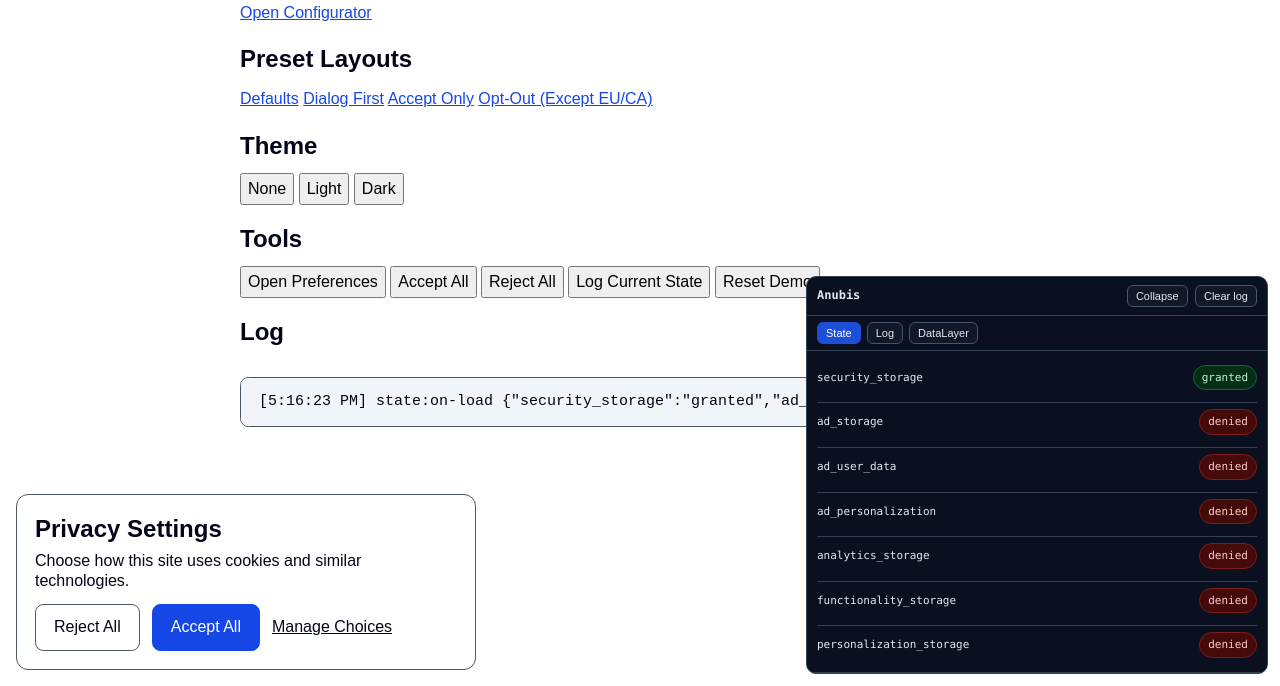
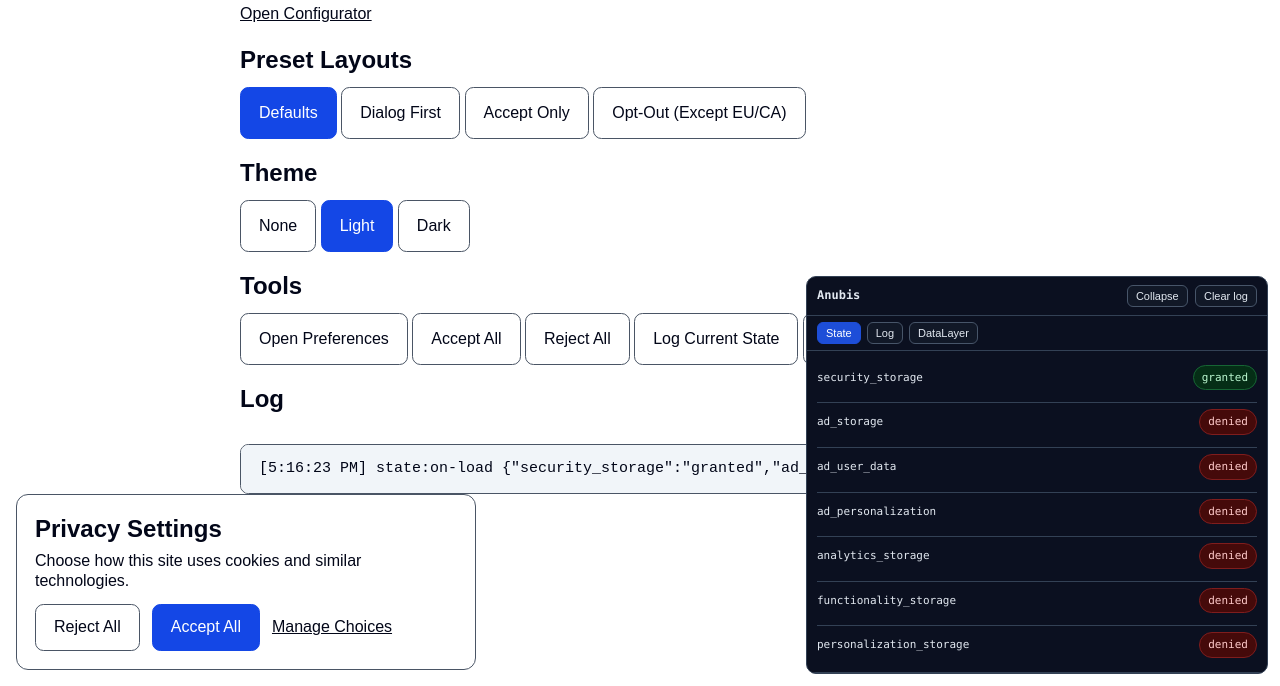
Before and after one commit to benplum/anubis, a website: page demo/index.html in a window 1280 px wide. Shown: the part 114-800 px from the top of the page. Drawn offline with Linux system fonts and the light colour scheme.

Commit message:
Updating demo

```diff
--- a/demo/css/main.css
+++ b/demo/css/main.css
@@ -40,6 +40,7 @@ button,
 input,
 select,
 textarea {
+  appearance: none;
   font-size: inherit;
   letter-spacing: inherit;
   line-height: inherit;
@@ -53,10 +54,6 @@ main {
 
 a {
   color: var(--primary);
-}
-
-button {
-  // margin-bottom: var(--space-sm);
 }
 
 p {
@@ -78,13 +75,17 @@ h6 {
   border: 1px solid var(--border);
   border-radius: var(--radius-sm);
   color: inherit;
+  display: inline-block;
   padding: var(--space) var(--space-lg);
   cursor: pointer;
   font-size: inherit;
+  text-decoration: none;
+  vertical-align: middle;
 }
 
 .btn-primary {
   background: var(--primary);
+  border-color: var(--primary);
   color: var(--bg);
 }
 
--- a/demo/index.html
+++ b/demo/index.html
@@ -146,56 +146,40 @@
     <script src="../dist/js/debugger.js"></script>
   </head>
   <body>
-    <main class="container is-max-desktop mt-5 mb-6 px-3">
-      <div class="navbar mb-5">
-        <div class="navbar-start">
-          <div class="navbar-item">
-            <h1 class="title is-3">Demo</h1>
-          </div>
-        </div>
-        <div class="navbar-end">
-          <div class="navbar-item">
-            <a href="./configurator.html" class="button is-link">Open Configurator</a>
-          </div>
-        </div>
+
+    <main>
+
+      <h1>Consent Demo</h1>
+
+      <a class="btn btn-link" href="./configurator.html">Open Configurator</a>
+
+      <h2>Preset Layouts</h2>
+      <div>
+        <a class="btn btn-primary" href="?preset=default">Defaults</a>
+        <a class="btn btn-primary" href="?preset=dialog-first">Dialog First</a>
+        <a class="btn btn-primary" href="?preset=accept-only">Accept Only</a>
+        <a class="btn btn-primary" href="?preset=opt-out-except-eu-ca">Opt-Out (Except EU/CA)</a>
       </div>
 
-      <section class="mb-5 panel">
-        <h2 class="panel-heading title is-5 mb-0">Preset Layouts</h2>
-        <div class="panel-block buttons p-5">
-          <a href="?preset=default" class="button is-light">Defaults</a>
-          <a href="?preset=dialog-first" class="button is-light">Dialog First</a>
-          <a href="?preset=accept-only" class="button is-light">Accept Only</a>
-          <a href="?preset=opt-out-except-eu-ca" class="button is-light">Opt-Out (Except EU/CA)</a>
-        </div>
-      </section>
+      <h2>Theme</h2>
+      <div>
+        <button class="btn" type="button" data-theme="none">None</button>
+        <button class="btn" type="button" data-theme="light">Light</button>
+        <button class="btn" type="button" data-theme="dark">Dark</button>
+      </div>
 
-      <section class="mb-5 panel">
-        <h2 class="panel-heading title is-5 mb-0">Theme</h2>
-        <div class="panel-block buttons p-5">
-          <button class="button is-light" type="button" data-theme="none">None</button>
-          <button class="button is-light" type="button" data-theme="light">Light</button>
-          <button class="button is-light" type="button" data-theme="dark">Dark</button>
-        </div>
-      </section>
+      <h2>Tools</h2>
+      <div>
+        <button class="btn" type="button" data-consent="open">Open Preferences</button>
+        <button class="btn" type="button" data-consent="accept">Accept All</button>
+        <button class="btn" type="button" data-consent="reject">Reject All</button>
+        <button class="btn" type="button" id="showState">Log Current State</button>
+        <button class="btn" type="button" id="resetAnubis">Reset Demo</button>
+      </div>
 
-      <section class="mb-5 panel">
-        <h2 class="panel-heading title is-5 mb-0">Tools</h2>
-        <div class="panel-block buttons p-5">
-          <button class="button is-light" type="button" data-consent="open">Open Preferences</button>
-          <button class="button is-light" type="button" data-consent="accept">Accept All</button>
-          <button class="button is-light" type="button" data-consent="reject">Reject All</button>
-          <button class="button is-light" type="button" id="showState">Log Current State</button>
-          <button class="button is-light" type="button" id="resetAnubis">Reset Demo</button>
-        </div>
-      </section>
+      <h2>Log</h2>
+      <pre id="log"></pre>
 
-      <section class="mb-5 panel">
-        <h2 class="panel-heading title is-5 mb-0">Log</h2>
-        <div class="panel-block p-0">
-          <pre id="log"></pre>
-        </div>
-      </section>
     </main>
 
     <script>
@@ -215,8 +199,7 @@
 
             const isActive = buttonPreset === preset;
             button.setAttribute('aria-current', isActive ? 'page' : 'false');
-            button.classList.toggle('is-link', isActive);
-            button.classList.toggle('is-light', !isActive);
+            button.classList.toggle('btn-primary', isActive);
           });
 
           if (configuratorLink) {
@@ -248,8 +231,7 @@
           themeButtons.forEach((button) => {
             const isActive = button.getAttribute('data-theme') === theme;
             button.setAttribute('aria-pressed', isActive ? 'true' : 'false');
-            button.classList.toggle('is-link', isActive);
-            button.classList.toggle('is-light', !isActive);
+            button.classList.toggle('btn-primary', isActive);
           });
         };
 
@@ -352,8 +334,8 @@
       }());
     </script>
 
-    <script data-consent-category="analytics" src="./js/analytics.js"></script>
-    <script data-consent-category="marketing" src="./js/marketing.js"></script>
-    <script data-consent-category="preferences" src="./js/preferences.js"></script>
+    <script data-consent-category="analytics" src="/demo/js/analytics.js"></script>
+    <script data-consent-category="marketing" src="/demo/js/marketing.js"></script>
+    <script data-consent-category="preferences" src="/demo/js/preferences.js"></script>
   </body>
 </html>
```
